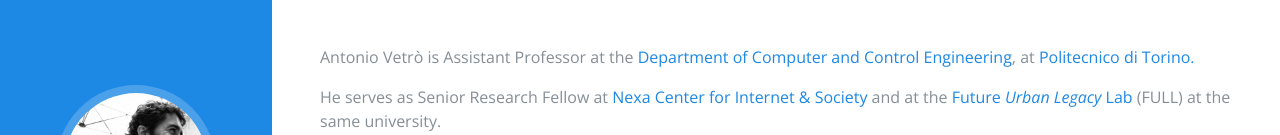
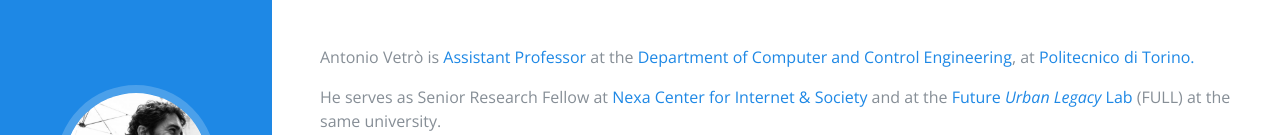
Before and after one commit to phisaz/antoniovetro, a plain HTML site: page index.html in a window 1280 px wide. Shown: the part 171-306 px from the top of the page. Drawn offline with nearby package versions, Linux system fonts and the light colour scheme; a web font is replaced by a local one.

Commit message:
link dauin

```diff
--- a/index.html
+++ b/index.html
@@ -85,7 +85,7 @@
 
         </div>
         <p class="mb-5">
-          <p>Antonio Vetrò is Assistant Professor at the <a href="http://www.dauin.polito.it/" target="new">
+          <p>Antonio Vetrò is <a href="https://www.dauin.polito.it/personale/scheda/(nominativo)/antonio.vetro" target="new">Assistant Professor</a> at the <a href="http://www.dauin.polito.it/" target="new">
             Department of Computer and Control Engineering</a>, at <a href="https://www.polito.it">Politecnico di Torino.</a>
             </p>
 
```
